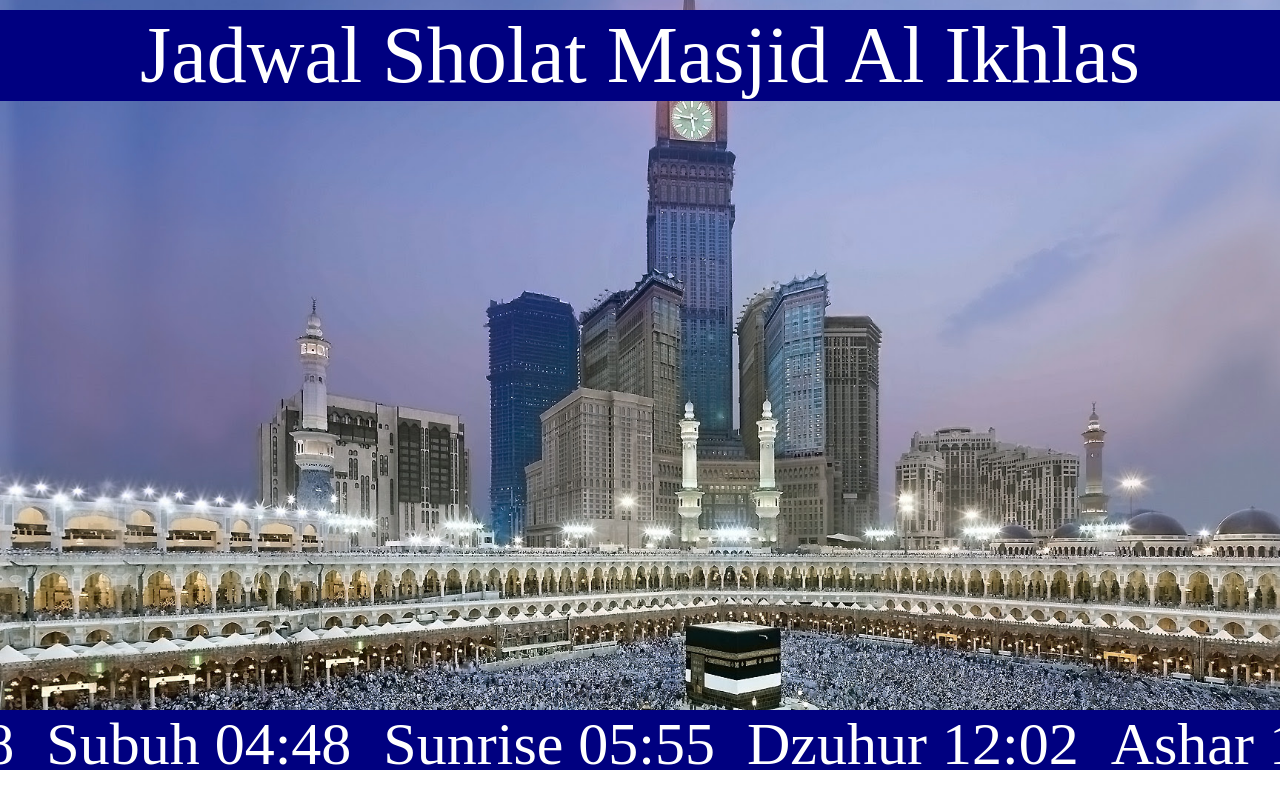
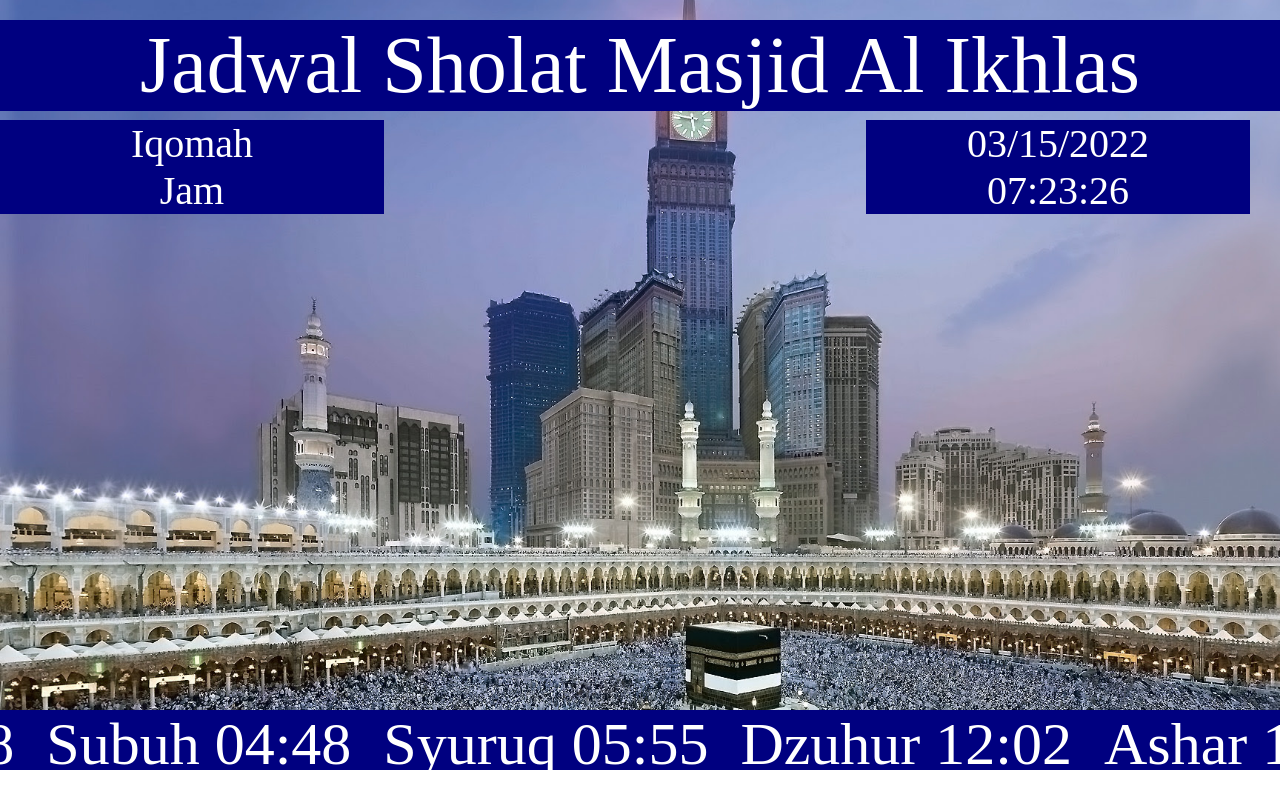
Before and after one commit to fajarmuhf/tv-digital-masjid, a plain HTML site: page index.html in a window 1280 px wide. Drawn offline with Linux system fonts and the light colour scheme.

Commit message:
add clock datetime

```diff
--- a/index.html
+++ b/index.html
@@ -25,12 +25,33 @@
 		}
 		.judul{
 			position: fixed;
-    		top: 10px;
+    		top: 20px;
     		width: 100%;
 	    	background: navy;
 	    	color: white;
 	    	font-size: 80px;
 	    	text-align: center;
+		}
+		.midcontainer{
+			position: fixed;
+    		top: 120px;
+    		width: 100%;
+	    	font-size: 40px;
+	    	text-align: center;
+		}
+		.jam{
+	    	background: navy;
+	    	color: white;
+			position: fixed;
+			width: 30%;
+    		right: 30px;
+		}
+		.counter{
+	    	background: navy;
+	    	color: white;
+			position: fixed;
+			width: 30%;
+    		left: 0px;
 		}
 	    .footer{
 	    	position: fixed;
@@ -56,6 +77,10 @@
 		    transition: transform 0.25s;
 		}
 
+		.topcontent,.bottomcontent{
+			width: 100%;
+		}
+
 		.marquee .inner {
 		    position: absolute;
 		    top: 0;
@@ -75,6 +100,10 @@
 <body>
 	<div class="bg">
 	<div class="judul"> Jadwal Sholat Masjid Al Ikhlas</div>
+	<div class="midcontainer">
+		<div class="jam" id="jam"></div>
+		<div class="counter" id="counter"></div>
+	</div>
 	<div class="footer">
 		<section class="container">
             <div class="marquee" data-speed="-1">
@@ -136,16 +165,34 @@
 		    return [year, month, day].join('-');
 		}
 
+		function jalanJam() {
+			var date = new Date();
+			var dateStr = "<div class='topcontent'>"+
+			  ("00" + (date.getMonth() + 1)).slice(-2) + "/" +
+			  ("00" + date.getDate()).slice(-2) + "/" +
+			  date.getFullYear() + "</div><div class='bottomcontent'>" +
+			  ("00" + date.getHours()).slice(-2) + ":" +
+			  ("00" + date.getMinutes()).slice(-2) + ":" +
+			  ("00" + date.getSeconds()).slice(-2)+"</div>";
+
+			document.getElementById("jam").innerHTML = dateStr;
+		}
+
+		jalanJam() ;
+		document.getElementById("counter").innerHTML = "<div class='topcontent'>Iqomah</div><div class='bottomcontent'>Jam</div>";
+
+		myVar = setInterval(jalanJam, 1000);
+
 		const d = new Date();
 		var url = "jadwal/"+d.getFullYear()+"-"+(d.getMonth()+1)+".json";
 		$.getJSON(url,
 		function(data) {
 		  for(var i=0;i<data.results.datetime.length;i++){
 		  	if(formatDate(new Date()) == data.results.datetime[i].date.gregorian){
-		  		console.log(data.results.datetime[i]);
+		  		//console.log(data.results.datetime[i]);
 		  		document.getElementById("imsak").innerText="Imsak "+data.results.datetime[i].times.Imsak;
 		  		document.getElementById("subuh").innerText="Subuh "+data.results.datetime[i].times.Fajr;
-		  		document.getElementById("sunrise").innerText="Sunrise "+data.results.datetime[i].times.Sunrise;
+		  		document.getElementById("sunrise").innerText="Syuruq "+data.results.datetime[i].times.Sunrise;
 		  		document.getElementById("dzuhur").innerText="Dzuhur "+data.results.datetime[i].times.Dhuhr;
 		  		document.getElementById("ashar").innerText="Ashar "+data.results.datetime[i].times.Asr;
 		  		document.getElementById("magrib").innerText="Magrib "+data.results.datetime[i].times.Maghrib;
```
